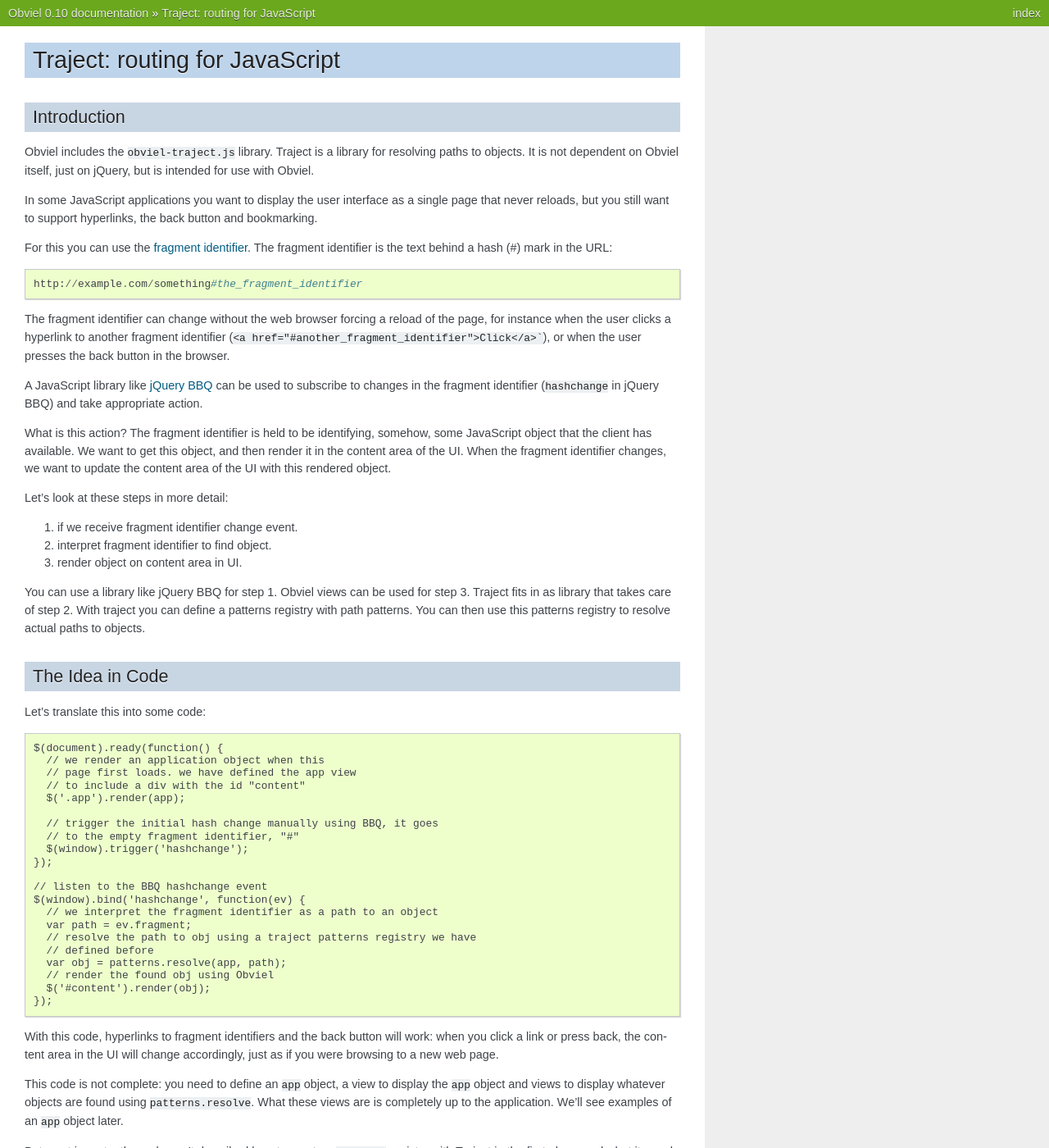
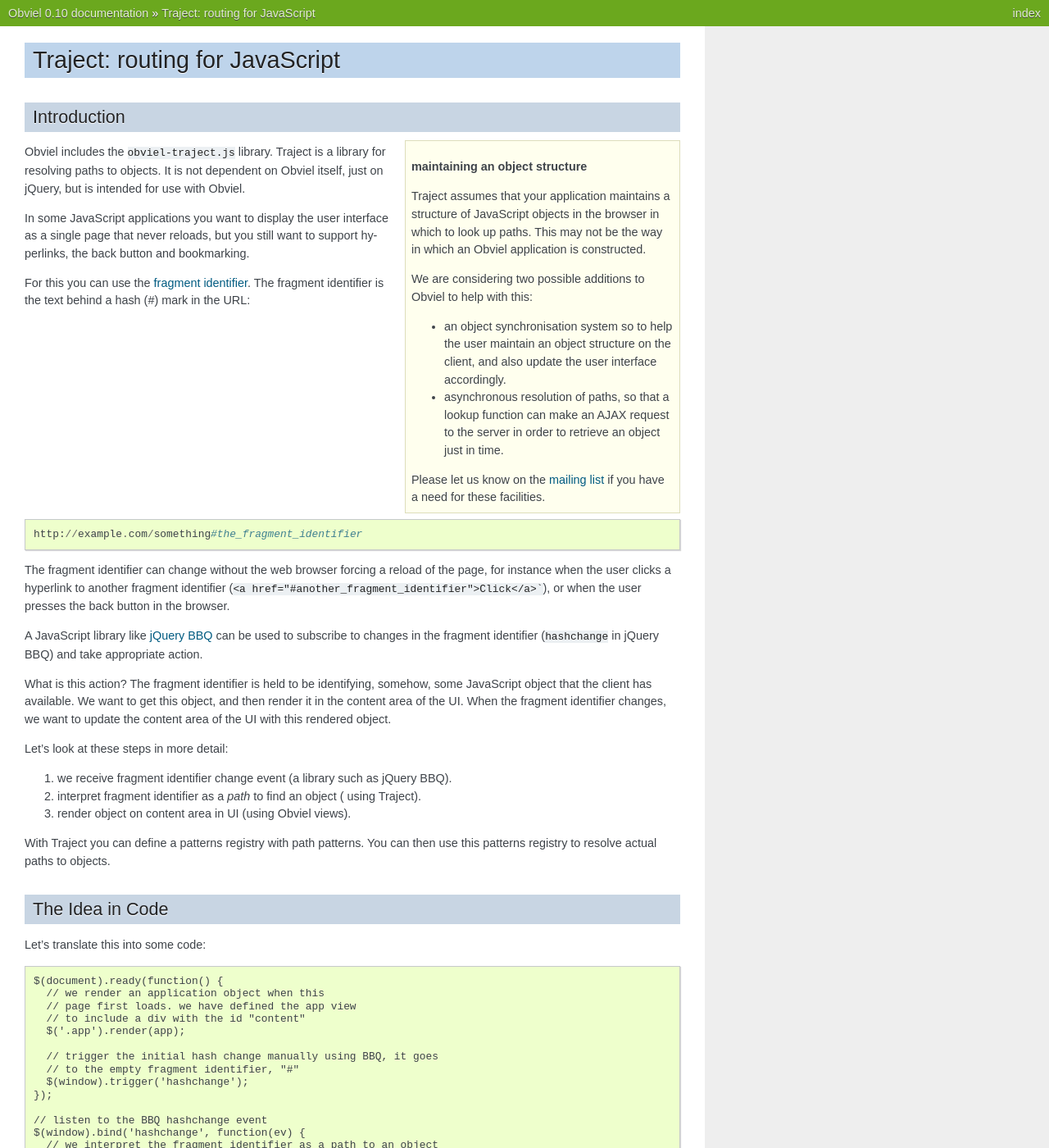
Before and after one commit to obviel/obviel, a Sphinx documentation site: the page built from doc/traject.txt, in a window 1280 px wide and 1400 px high. Shown: the whole window at 82% size. Built offline with Sphinx 7.4.7, drawn with Linux system fonts in a browser that asks for light colours.

Commit message:
Add sidebar and a few tweaks.

```diff
--- a/doc/traject.txt
+++ b/doc/traject.txt
@@ -3,6 +3,24 @@
 
 Introduction
 ------------
+
+.. sidebar:: maintaining an object structure
+
+  Traject assumes that your application maintains a structure of
+  JavaScript objects in the browser in which to look up paths. This
+  may not be the way in which an Obviel application is constructed.
+
+  We are considering two possible additions to Obviel to help with this:
+
+  * an object synchronisation system so to help the user maintain an
+    object structure on the client, and also update the user interface
+    accordingly.
+  * asynchronous resolution of paths, so that a lookup function can
+    make an AJAX request to the server in order to retrieve an object
+    just in time.
+
+  Please let us know on the :ref:`mailing list <mailing list>` if you
+  have a need for these facilities.
 
 Obviel includes the ``obviel-traject.js`` library. Traject is a
 library for resolving paths to objects. It is not dependent on Obviel
@@ -39,15 +57,15 @@
 
 Let's look at these steps in more detail:
 
-1. if we receive fragment identifier change event.
+1. we receive fragment identifier change event (a library such as
+   jQuery BBQ).
 
-2. interpret fragment identifier to find object.
+2. interpret fragment identifier as a *path* to find an object (
+   using Traject).
 
-3. render object on content area in UI.
+3. render object on content area in UI (using Obviel views).
 
-You can use a library like jQuery BBQ for step 1. Obviel views can be
-used for step 3. Traject fits in as library that takes care of step
-2. With traject you can define a patterns registry with path
+With Traject you can define a patterns registry with path
 patterns. You can then use this patterns registry to resolve actual
 paths to objects.
 
```
